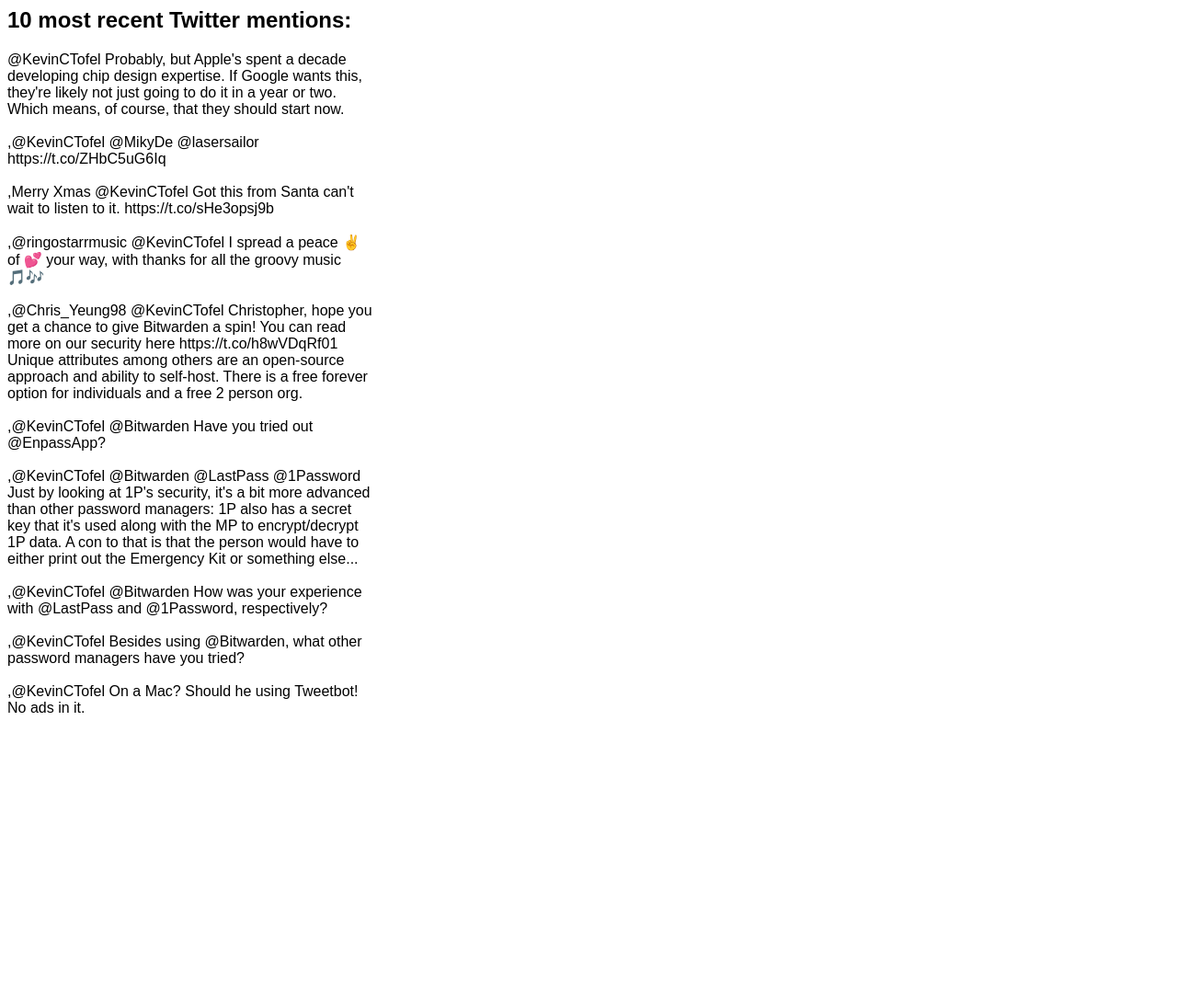
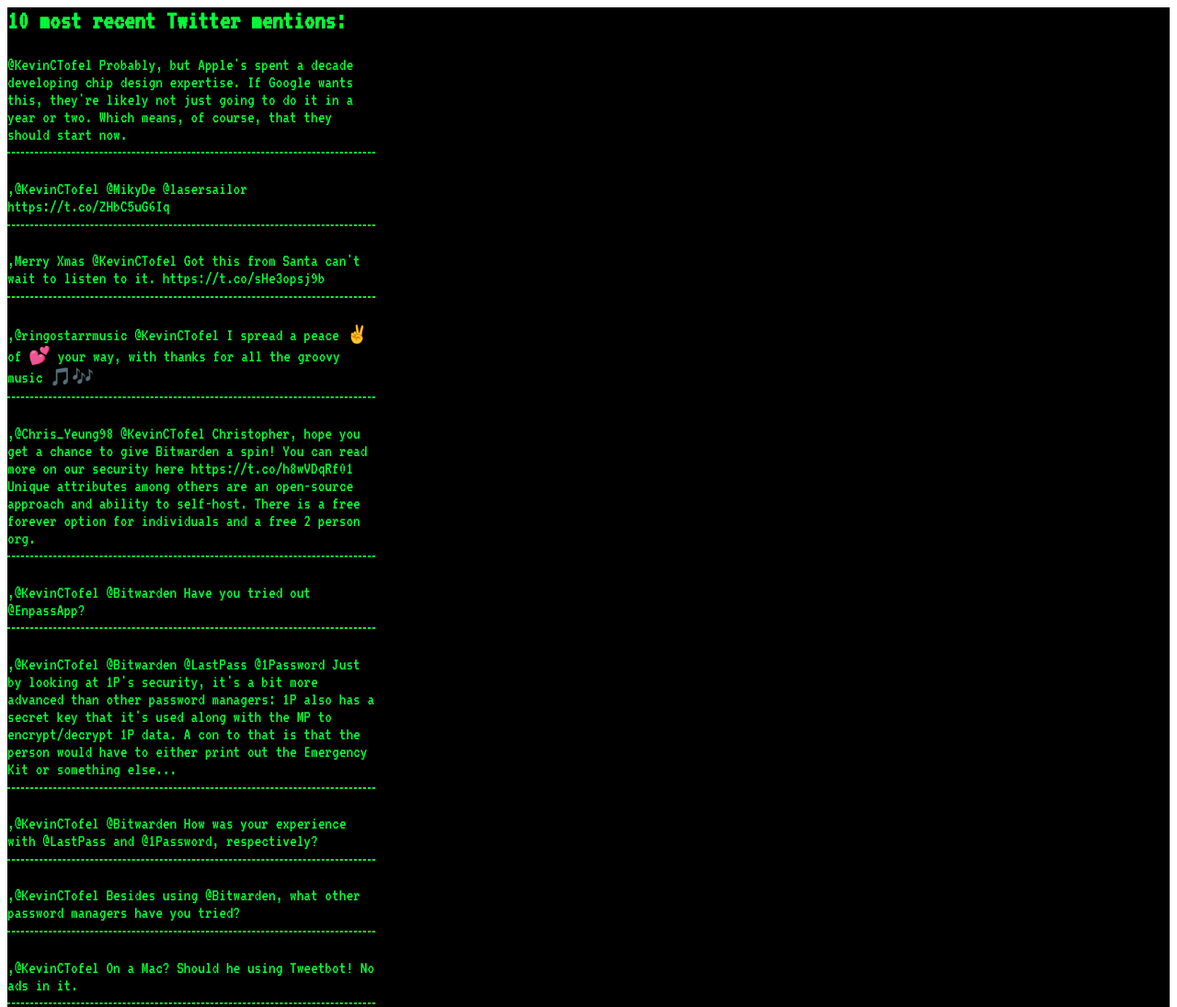
Before and after one commit to kevinctofel/kct-twitter, a plain HTML site: page index.html in a window 1280 px wide. Shown: the top 1095 px of the page at 92% size. Before the commit the page ends 805 px from the top, so only its background shows below. Drawn offline with nearby package versions, Linux system fonts and the light colour scheme.

Commit message:
Changed to DOS look

```diff
--- a/index.html
+++ b/index.html
@@ -1,4 +1,5 @@
 <html>
+    <link rel="stylesheet" href="https://fonts.googleapis.com/css?family=VT323">
 	<link href="styles.css" rel="stylesheet" type="text/css" />
 <head>
 </head>
--- a/script.js
+++ b/script.js
@@ -55,7 +55,7 @@ function showMentions () {
 
     mentions.data.forEach(element => {
         console.log(element.text);
-        mentionList.push(`${element.text}</br></br>`)
+        mentionList.push(`${element.text}</br><hr></br>`)
     });
 
     return $('.mentions').html(`${mentionList}`);
--- a/styles.css
+++ b/styles.css
@@ -1,5 +1,17 @@
 html {
-    font-family: Arial, Helvetica, sans-serif;
+    font-family: 'VT323', monospace;
+    font-size: larger;
+    color: rgb(0, 255, 55);
+
+}
+
+hr {
+    color: rgb(0, 255, 55);
+    border-style: dashed;
+}
+
+main {
+    background-color: black;
 }
 
 .mentions {
```
